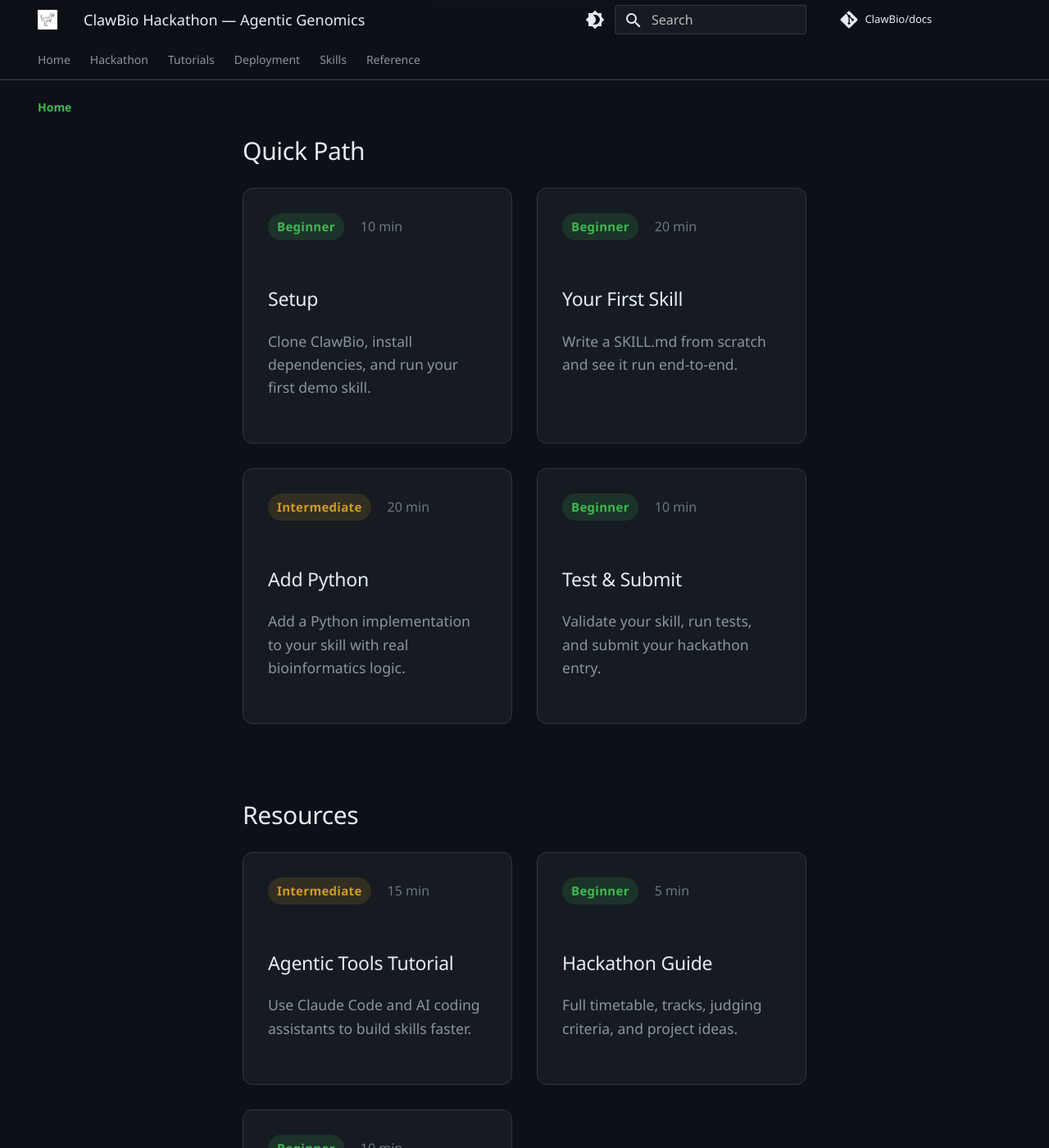
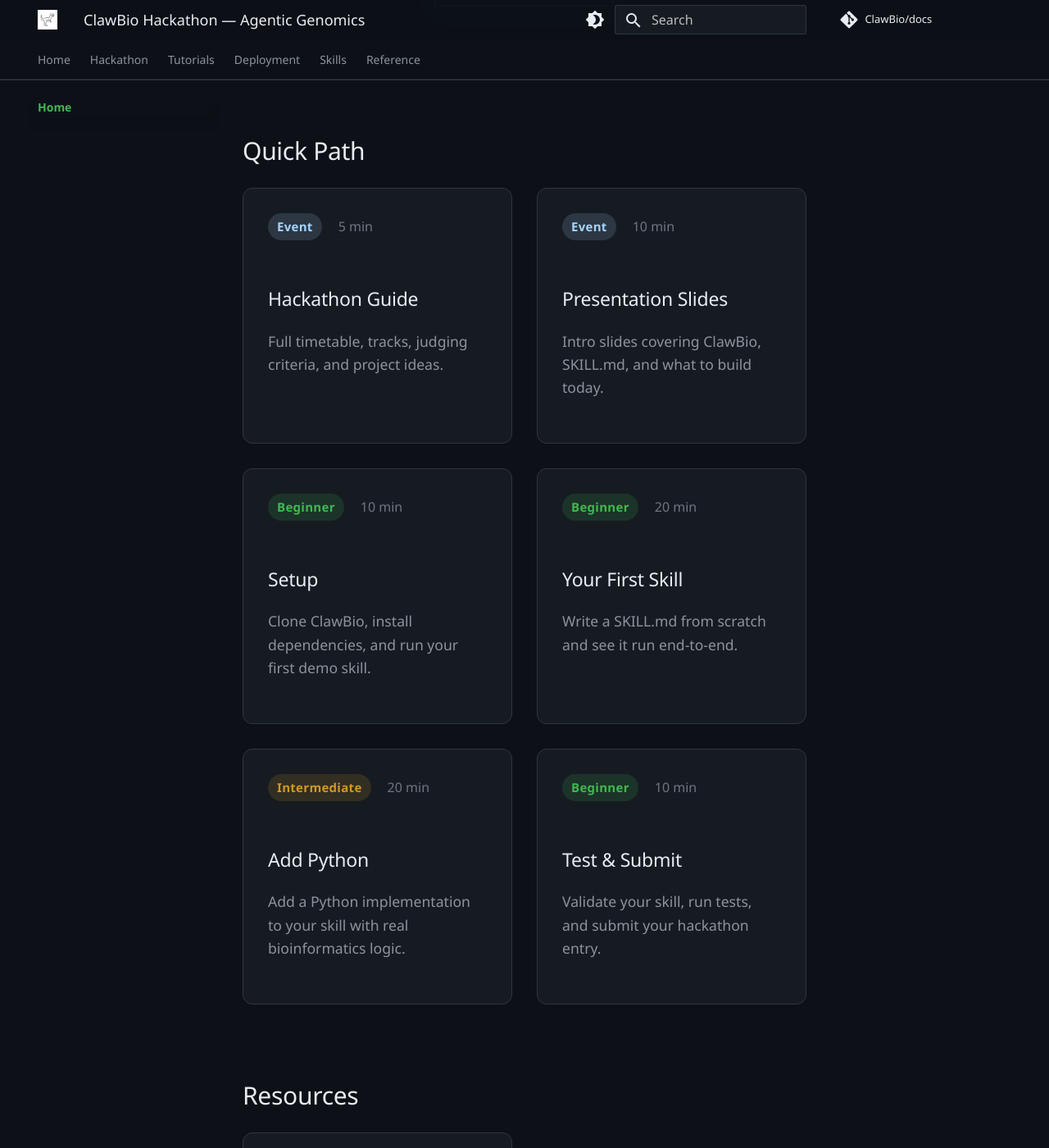
Before and after one commit to ClawBio/docs, an MkDocs documentation site: the page built from docs/index.md, in a window 1280 px wide and 1400 px high, scrolled down 493 px. Shown: the whole window at 82% size. Built offline with MkDocs 1.6.1 and Material for MkDocs 9.7.7, drawn with Linux system fonts in a browser that asks for light colours; comment, search, counter and statistics services are not loaded; some of the changed text lies outside the part shown.

Commit message:
Move Hackathon Guide and Presentation Slides to top of Quick Path as Event cards
Co-Authored-By: Claude Opus 4.6 (1M context) <noreply@anthropic.com>

```diff
--- a/docs/index.md
+++ b/docs/index.md
@@ -16,6 +16,24 @@ description: Build AI-powered bioinformatics skills at Imperial College London.
 <h2 class="section-heading">Quick Path</h2>
 
 <div class="tutorial-cards">
+
+<a class="tutorial-card" href="hackathon/">
+  <div class="tutorial-card__header">
+    <span class="difficulty-badge difficulty-badge--event">Event</span>
+    <span class="time-estimate">5 min</span>
+  </div>
+  <h3 class="tutorial-card__title">Hackathon Guide</h3>
+  <p class="tutorial-card__desc">Full timetable, tracks, judging criteria, and project ideas.</p>
+</a>
+
+<a class="tutorial-card" href="hackathon/presentation/">
+  <div class="tutorial-card__header">
+    <span class="difficulty-badge difficulty-badge--event">Event</span>
+    <span class="time-estimate">10 min</span>
+  </div>
+  <h3 class="tutorial-card__title">Presentation Slides</h3>
+  <p class="tutorial-card__desc">Intro slides covering ClawBio, SKILL.md, and what to build today.</p>
+</a>
 
 <a class="tutorial-card" href="hackathon/setup/">
   <div class="tutorial-card__header">
@@ -68,24 +86,6 @@ description: Build AI-powered bioinformatics skills at Imperial College London.
   <p class="tutorial-card__desc">Use Claude Code and AI coding assistants to build skills faster.</p>
 </a>
 
-<a class="tutorial-card" href="hackathon/">
-  <div class="tutorial-card__header">
-    <span class="difficulty-badge difficulty-badge--beginner">Beginner</span>
-    <span class="time-estimate">5 min</span>
-  </div>
-  <h3 class="tutorial-card__title">Hackathon Guide</h3>
-  <p class="tutorial-card__desc">Full timetable, tracks, judging criteria, and project ideas.</p>
-</a>
-
-<a class="tutorial-card" href="hackathon/presentation/">
-  <div class="tutorial-card__header">
-    <span class="difficulty-badge difficulty-badge--beginner">Beginner</span>
-    <span class="time-estimate">10 min</span>
-  </div>
-  <h3 class="tutorial-card__title">Presentation Slides</h3>
-  <p class="tutorial-card__desc">Intro slides covering ClawBio, SKILL.md, and what to build today.</p>
-</a>
-
 </div>
 
 ---
--- a/docs/stylesheets/clawbio.css
+++ b/docs/stylesheets/clawbio.css
@@ -632,6 +632,11 @@
   background: rgba(248, 81, 73, 0.15);
 }
 
+.difficulty-badge--event {
+  color: #a5d6ff;
+  background: rgba(165, 214, 255, 0.15);
+}
+
 /* Light theme badge overrides */
 [data-md-color-scheme="default"] .difficulty-badge--beginner {
   color: #16a34a;
@@ -648,6 +653,11 @@
   background: #fee2e2;
 }
 
+[data-md-color-scheme="default"] .difficulty-badge--event {
+  color: #2563eb;
+  background: #dbeafe;
+}
+
 /* ============================================================
    Time Estimate
    ============================================================ */
@@ -657,6 +667,28 @@
   font-size: 0.8rem;
   color: #6e7681;
   margin-left: 0.5rem;
+}
+
+/* ============================================================
+   Video Embeds (responsive 16:9)
+   ============================================================ */
+
+.video-embed {
+  position: relative;
+  padding-bottom: 56.25%; /* 16:9 */
+  height: 0;
+  overflow: hidden;
+  margin-bottom: 1.5rem;
+  border-radius: 8px;
+}
+
+.video-embed iframe {
+  position: absolute;
+  top: 0;
+  left: 0;
+  width: 100%;
+  height: 100%;
+  border-radius: 8px;
 }
 
 /* ============================================================
```
